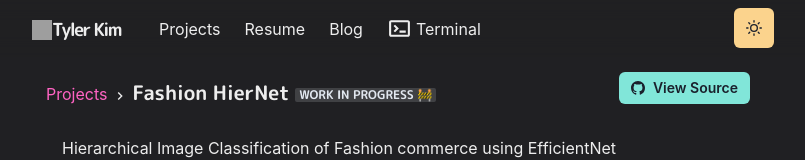
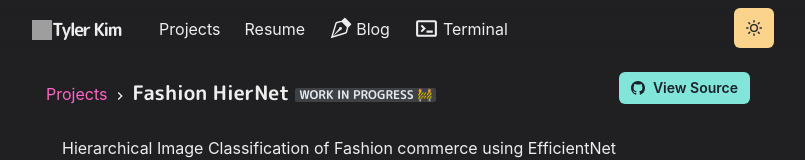
Before and after one commit to craftzdog/craftzdog-homepage, a Next.js app: page /projects/fashion-hiernet in a window 1280 px wide. Shown: the top 160 px of the page, without its empty margins (242-1047 px from the left). Built offline with nearby package versions, Linux system fonts and the light colour scheme; grey boxes are pictures that could not be loaded.

Commit message:
changed blog icon

```diff
--- a/components/navbar.js
+++ b/components/navbar.js
@@ -17,6 +17,7 @@
 import { HamburgerIcon } from '@chakra-ui/icons'
 import ThemeToggleButton from './theme-toggle-button'
 import { BiTerminal } from 'react-icons/bi'
+import { BsVectorPen } from 'react-icons/bs'
 
 const LinkItem = ({ href, path, target, children, ...props }) => {
   const active = path === href
@@ -77,7 +78,15 @@
           <LinkItem href="/resume" path={path}>
             Resume
           </LinkItem>
-          <LinkItem href="https://tylertaewook.medium.com/" path={path}>
+          <LinkItem
+            target="_blank"
+            href="https://blog.tylertaewook.com"
+            path={path}
+            display="inline-flex"
+            alignItems="center"
+            style={{ gap: 4 }}
+            pl={2}>
+            <BsVectorPen size={23}/>
             Blog
           </LinkItem>
           <LinkItem
@@ -115,7 +124,7 @@
                 <NextLink href="/resume" passHref>
                   <MenuItem as={Link}>Resume</MenuItem>
                 </NextLink>
-                <NextLink href="https://tylertaewook.medium.com/" passHref>
+                <NextLink href="https://blog.tylertaewook.com/" passHref>
                   <MenuItem as={Link}>Blog</MenuItem>
                 </NextLink>
                 <MenuItem
```
